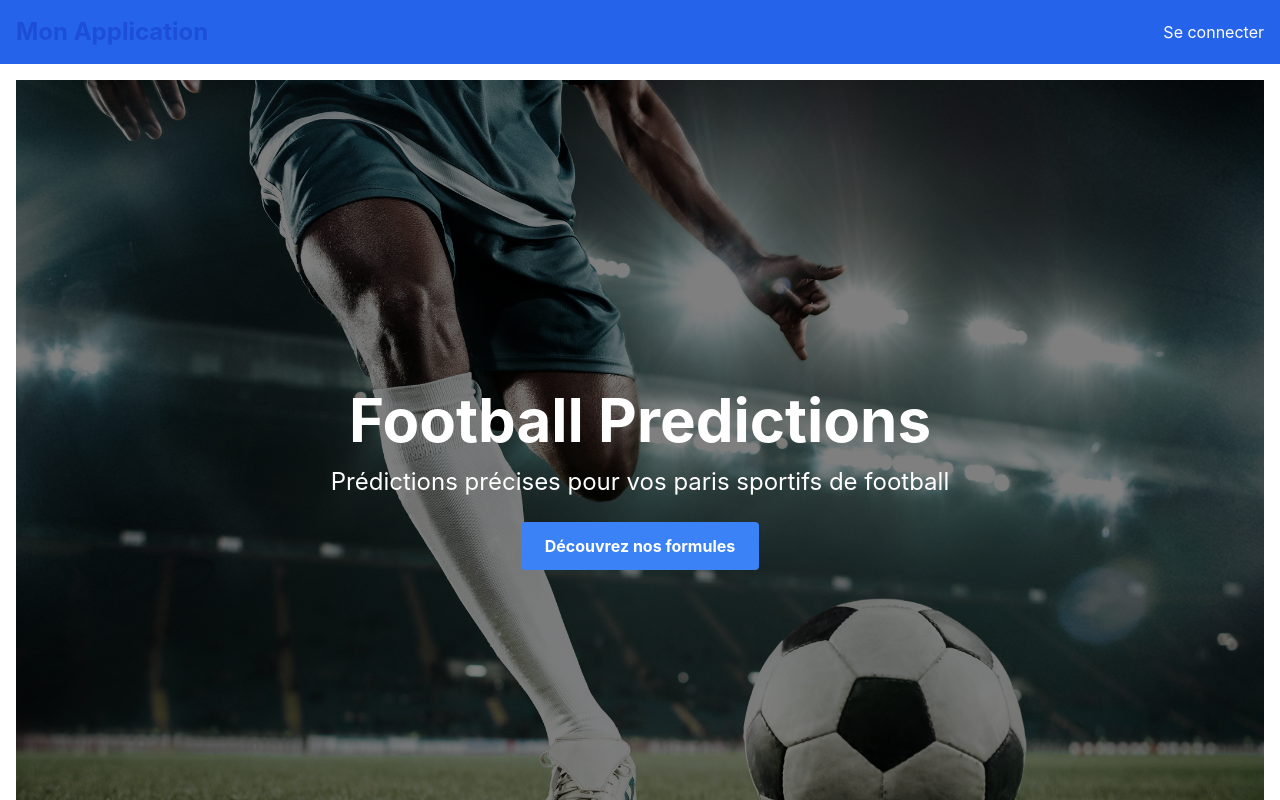
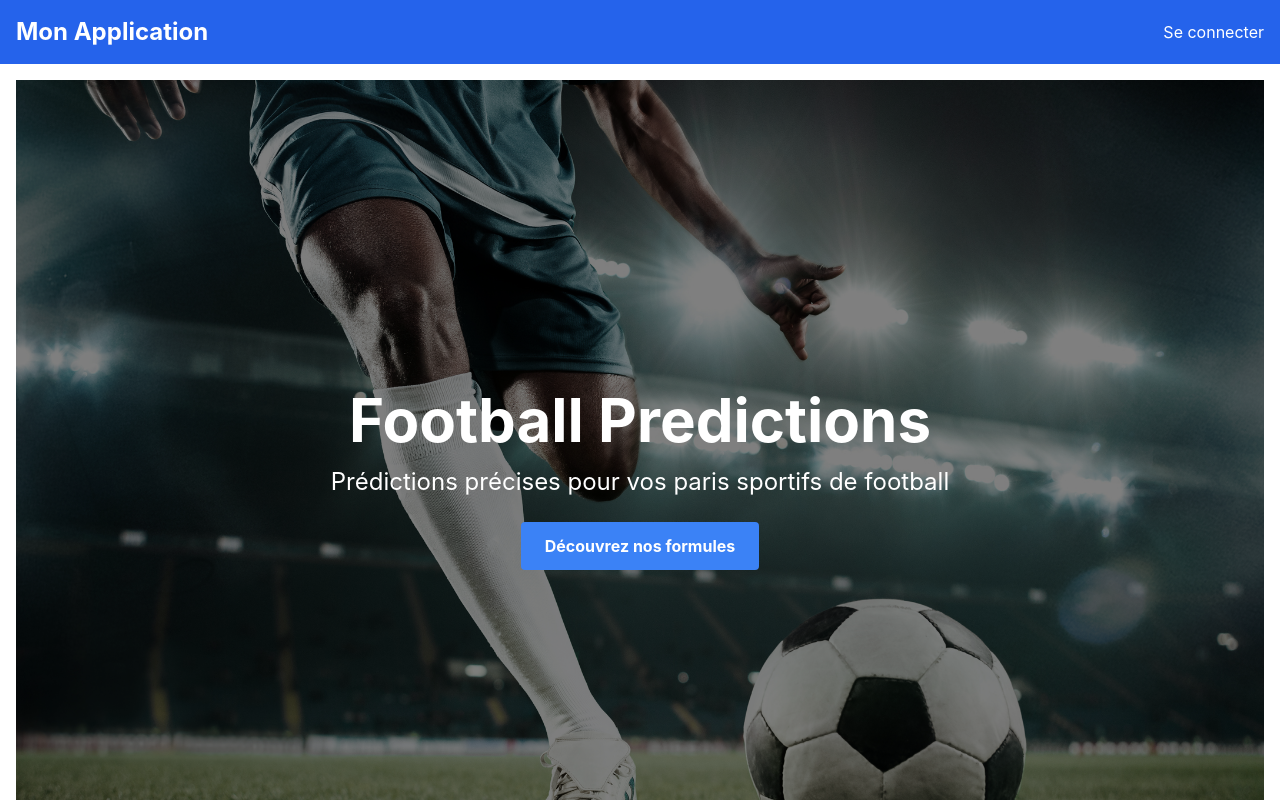
Before and after one commit to Ksper94/my-football, a Next.js app: page / in a window 1280 px wide. Shown: the top 800 px of the page. Built offline with nearby package versions, Linux system fonts and the light colour scheme; no server answers.

Commit message:
Message décrivant vos modifications

```diff
--- a/components/Layout.js
+++ b/components/Layout.js
@@ -12,7 +12,9 @@ export default function Layout({ children }) {
       <header className="bg-blue-600 text-white p-4 flex justify-between items-center">
         {/* Ajout du lien vers l'index */}
         <Link href="/">
-          <h1 className="text-2xl font-bold cursor-pointer">Mon Application</h1>
+          <h1 className="text-2xl font-bold text-white cursor-pointer">
+            Mon Application
+          </h1>
         </Link>
         <nav>
           {user ? (
```
